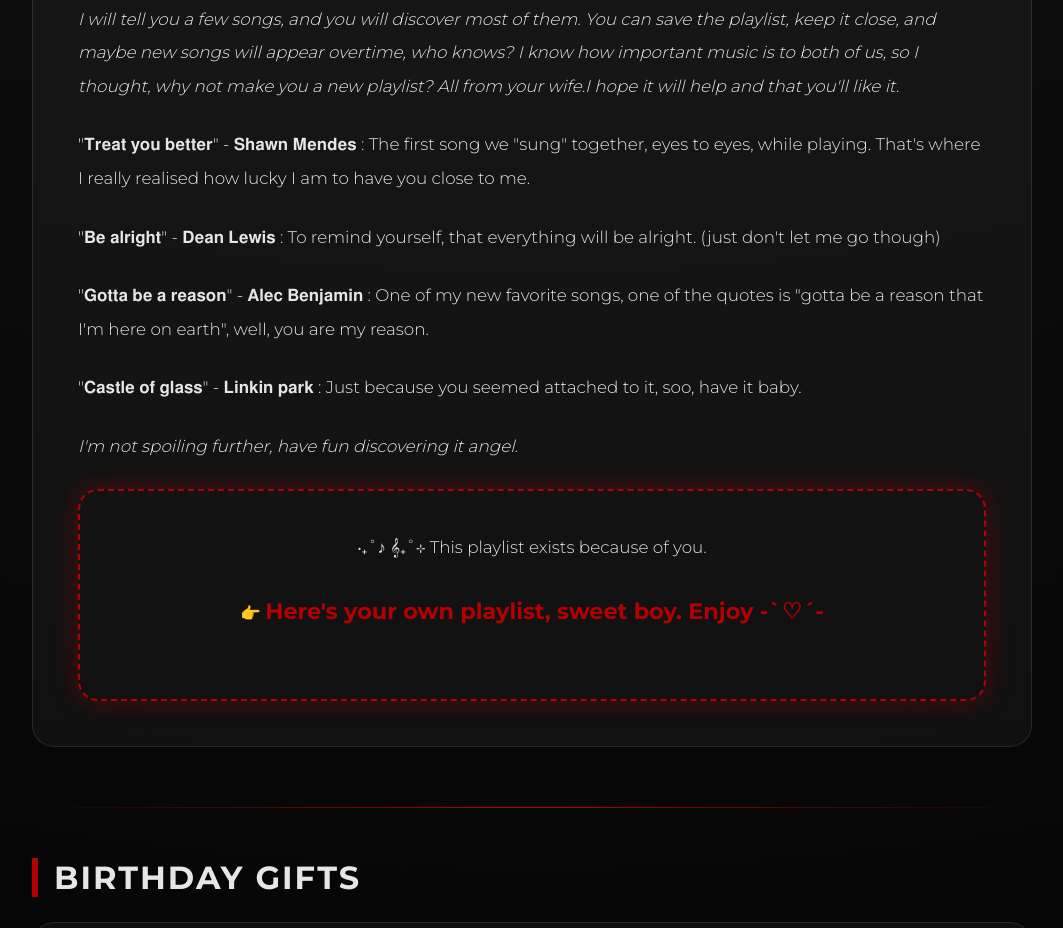
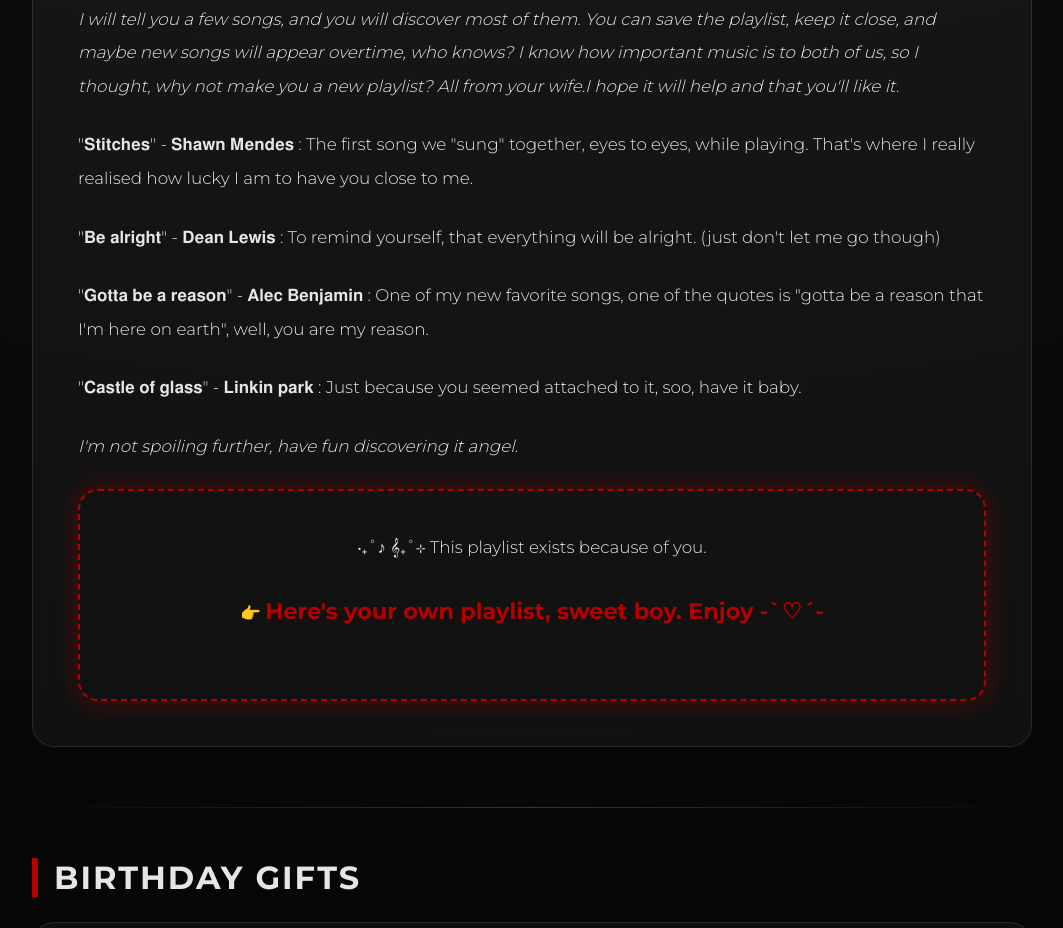
Before and after one commit to DefoNotAmi/birthday-gift-muah, a plain HTML site: page index.html in a window 1280 px wide. Shown: the part 2133-3061 px from the top of the page, without its empty margins (108-1171 px from the left). Drawn offline with Linux system fonts and the light colour scheme.

Commit message:
index.html

```diff
--- a/index.html
+++ b/index.html
@@ -248,7 +248,7 @@
 
 <!-- FILL IN: Explain why music matters to you both -->
 <p><em>I will tell you a few songs, and you will discover most of them. You can save the playlist, keep it close, and maybe new songs will appear overtime, who knows? I know how important music is to both of us, so I thought, why not make you a new playlist? All from your wife.I hope it will help and that you'll like it.</em></p>
-<p>"𝐓𝐫𝐞𝐚𝐭 𝐲𝐨𝐮 𝐛𝐞𝐭𝐭𝐞𝐫" - 𝐒𝐡𝐚𝐰𝐧 𝐌𝐞𝐧𝐝𝐞𝐬 : The first song we "sung" together, eyes to eyes, while playing. That's where I really realised how lucky I am to have you close to me.</p>
+<p>"𝐒𝐭𝐢𝐭𝐜𝐡𝐞𝐬" - 𝐒𝐡𝐚𝐰𝐧 𝐌𝐞𝐧𝐝𝐞𝐬 : The first song we "sung" together, eyes to eyes, while playing. That's where I really realised how lucky I am to have you close to me.</p>
 <p>"𝐁𝐞 𝐚𝐥𝐫𝐢𝐠𝐡𝐭" - 𝐃𝐞𝐚𝐧 𝐋𝐞𝐰𝐢𝐬 : To remind yourself, that everything will be alright. (just don't let me go though)</p>
 <p>"𝐆𝐨𝐭𝐭𝐚 𝐛𝐞 𝐚 𝐫𝐞𝐚𝐬𝐨𝐧" - 𝐀𝐥𝐞𝐜 𝐁𝐞𝐧𝐣𝐚𝐦𝐢𝐧 : One of my new favorite songs, one of the quotes is "gotta be a reason that I'm here on earth", well, you are my reason.</p>
 <p>"𝐂𝐚𝐬𝐭𝐥𝐞 𝐨𝐟 𝐠𝐥𝐚𝐬𝐬" - 𝐋𝐢𝐧𝐤𝐢𝐧 𝐩𝐚𝐫𝐤 : Just because you seemed attached to it, soo, have it baby.</p>
```
